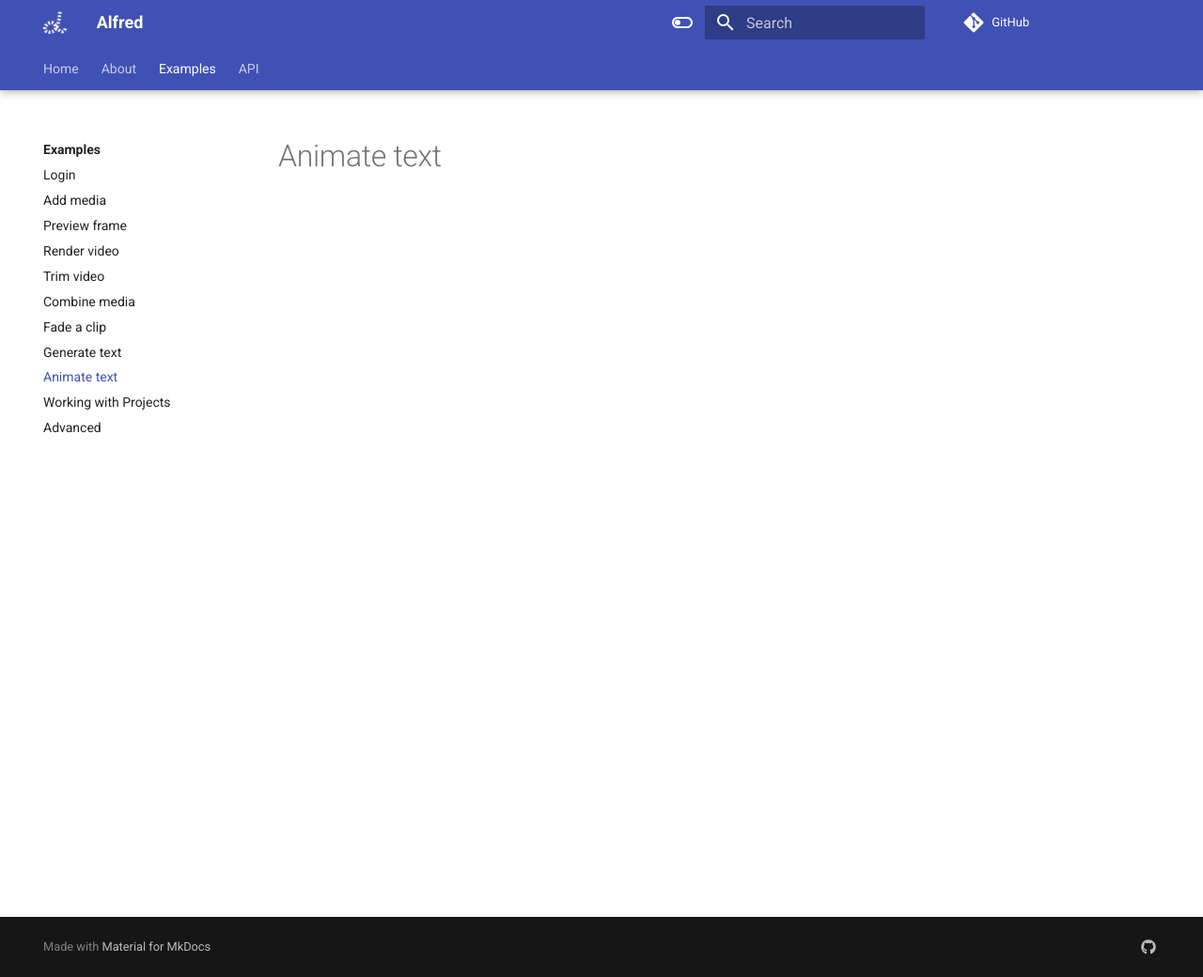
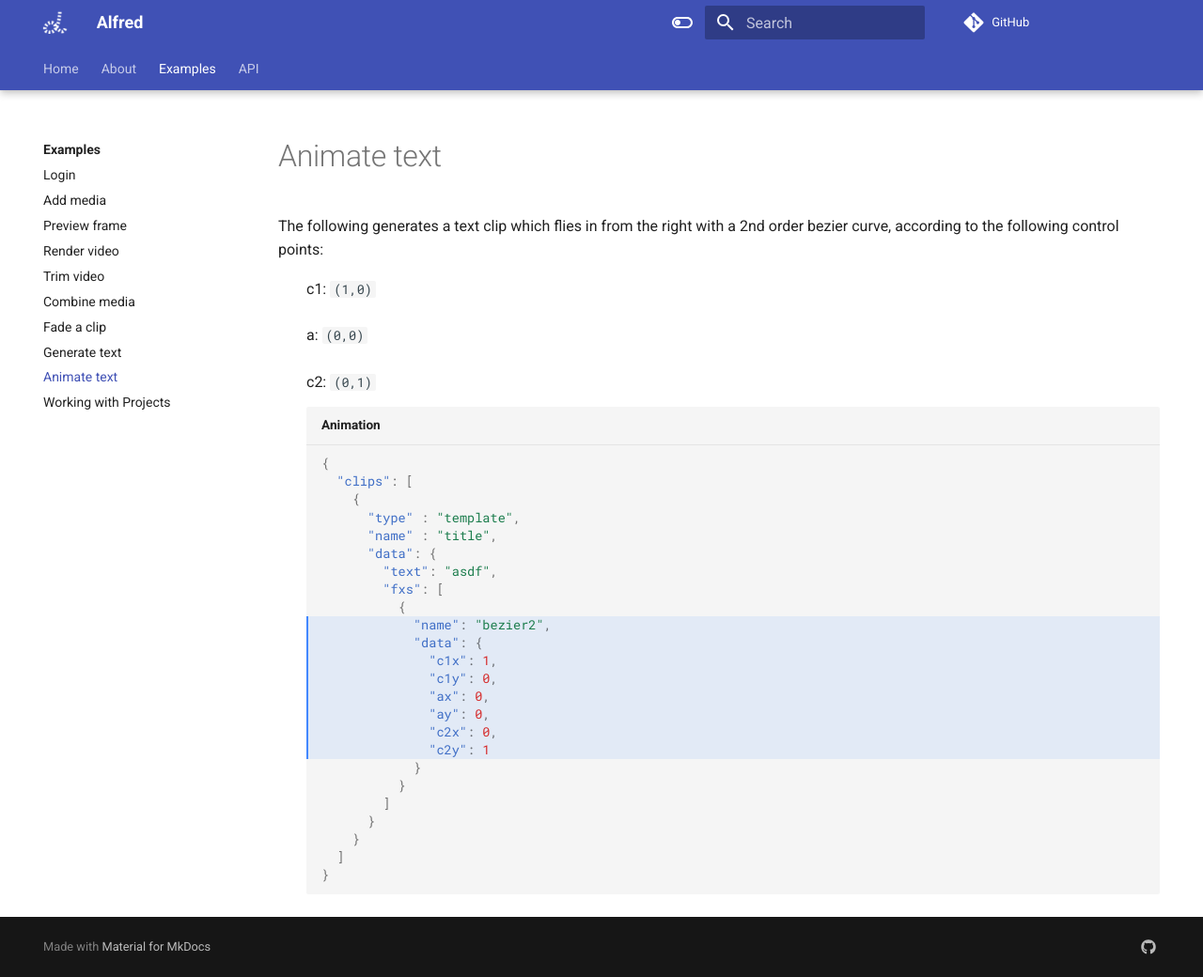
Before and after one commit to quaternionmedia/alfred, an MkDocs documentation site: the page built from docs/examples/animation.md, in a window 1280 px wide and 1040 px high. Shown: the whole window at 94% size. Built offline with MkDocs 1.6.1 and Material for MkDocs 9.7.7, drawn with Linux system fonts in a browser that asks for light colours; comment, search, counter and statistics services are not loaded.

Commit message:
add animation example

````diff
--- a/docs/examples/animation.md
+++ b/docs/examples/animation.md
@@ -1 +1,32 @@
 # Animate text
+
+The following generates a text clip which flies in from the right with a 2nd order bezier curve, according to the following control points:
+: c1: `(1,0)`
+: a: `(0,0)`
+: c2: `(0,1)`
+``` json title="Animation" hl_lines="10-17"
+{
+  "clips": [
+    {
+      "type" : "template",
+      "name" : "title",
+      "data": {
+        "text": "asdf",
+        "fxs": [
+          {
+            "name": "bezier2",
+            "data": {
+              "c1x": 1,
+              "c1y": 0,
+              "ax": 0,
+              "ay": 0,
+              "c2x": 0,
+              "c2y": 1
+            }
+          }
+        ]
+      }
+    }
+  ]
+}
+```
--- a/mkdocs.yml
+++ b/mkdocs.yml
@@ -26,7 +26,7 @@ nav:
     - examples/text.md
     - examples/animation.md
     - examples/project.md
-    - examples/advanced.md
+    # - examples/advanced.md
   - API:
     - api/index.md
     - api/auth.md
````
